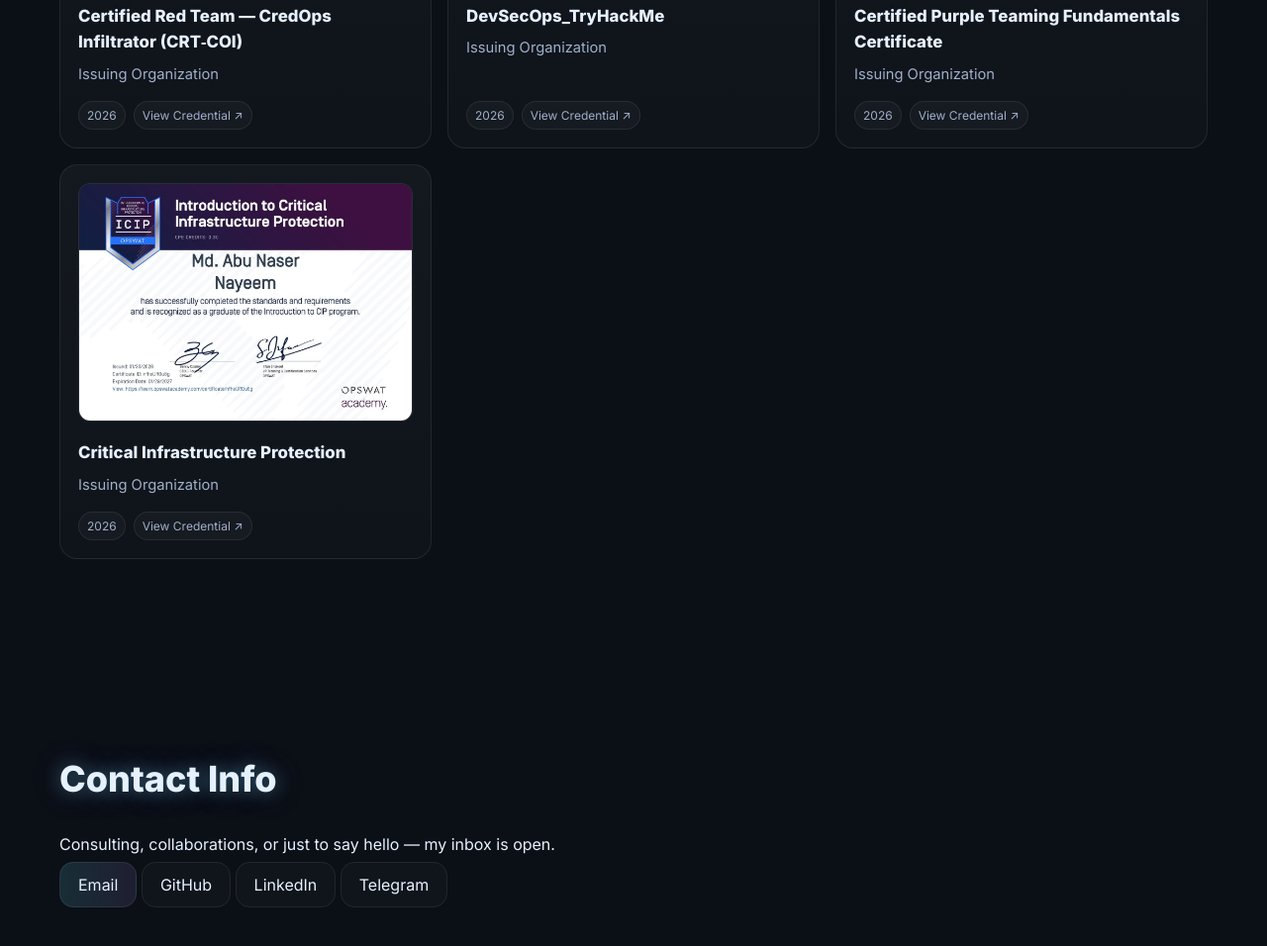
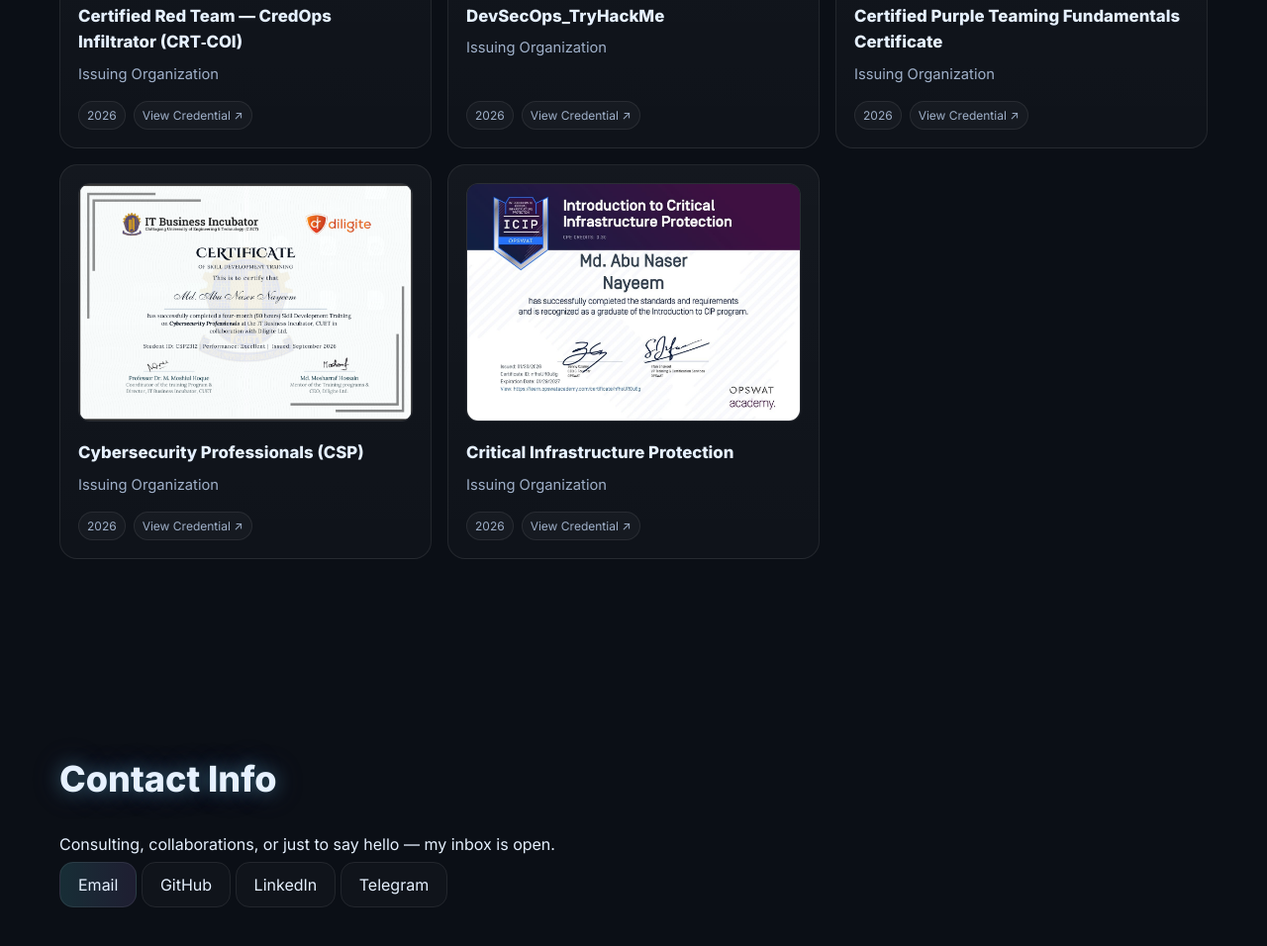
Before and after one commit to MrEchoFi/EchoFi_Portfolio_NodeJs, a website: page index.html in a window 1280 px wide. Shown: the part 3916-4872 px from the top of the page at 99% size. Drawn offline with nearby package versions, Linux system fonts and the light colour scheme; no server answers.

Commit message:
Added CSP certification

```diff
--- a/index.html
+++ b/index.html
@@ -192,6 +192,16 @@
         </div>
       </a>
 
+      <a class="cert reveal" href="https://github.com/MrEchoFi/EchoFi_Portfolio_NodeJs/blob/master/CSP.png?raw=true" target="_blank" rel="noopener">
+        <img class="cert-thumb" src="/CSP.png" alt="Cybersecurity Professionals (CSP) Certificate" loading="lazy" />
+        <h3>Cybersecurity Professionals (CSP)</h3>
+        <p class="cert-issuer">Issuing Organization</p>
+        <div class="meta">
+          <span class="badge">2026</span>
+          <span class="badge">View Credential ↗</span>
+        </div>
+      </a>
+
       <a class="cert reveal" href="https://raw.githubusercontent.com/MrEchoFi/All_Projects_of_MrEchoFi_Md-Abu-Naser-Nayeem/refs/heads/main/photo_2026-04-10_11-55-58.jpg" target="_blank" rel="noopener">
         <img class="cert-thumb" src="/photo_2026-04-10_11-55-58.jpg" alt="Critical Infrastructure Protection certificate" loading="lazy" />
         <h3>Critical Infrastructure Protection</h3>
```
